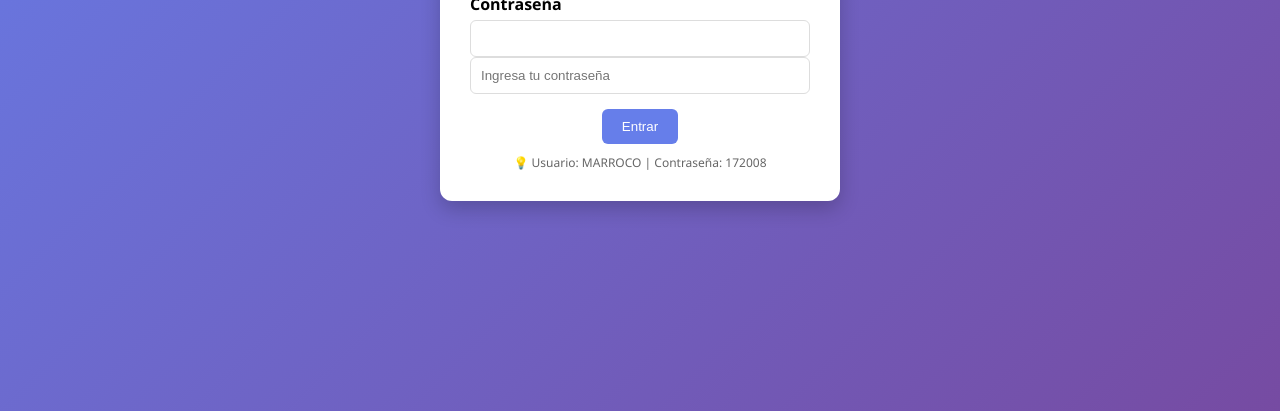
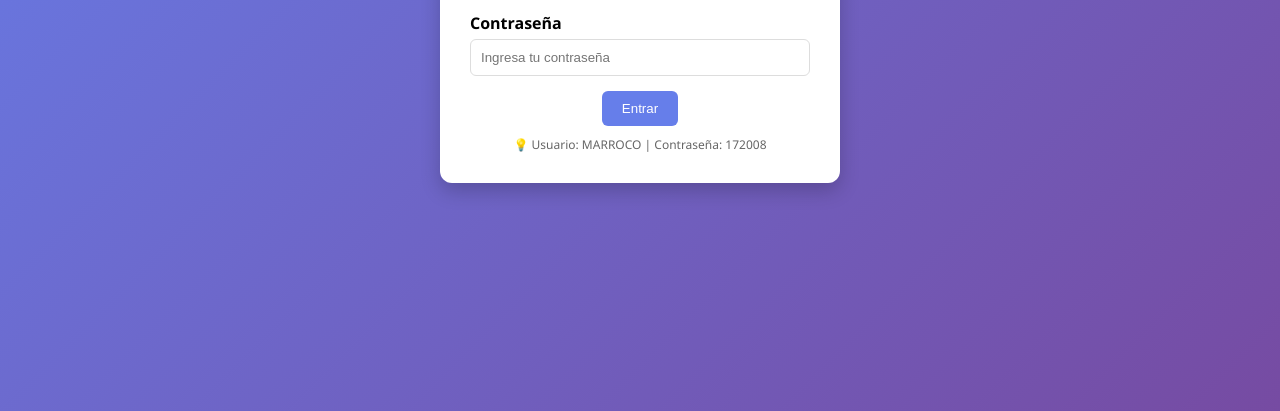
Before and after one commit to samuerlrp/sistema-ventas-inventario, a plain HTML site: page index.html in a window 1280 px wide. Shown: the part 389-800 px from the top of the page. Drawn offline with Linux system fonts and the light colour scheme.

Commit message:
Remove duplicate input field for usernameI

```diff
--- a/index.html
+++ b/index.html
@@ -17,7 +17,6 @@
              </div>
           <div class="form-group">
             <label for="loginPassword">Contraseña</label>
-                    <input type="text" id="loginUsuario" required >
                     <input type="password" id="loginPassword" name="contraseña" required placeholder="Ingresa tu contraseña" autocomplete="new-password">
                 </div>
 
```
